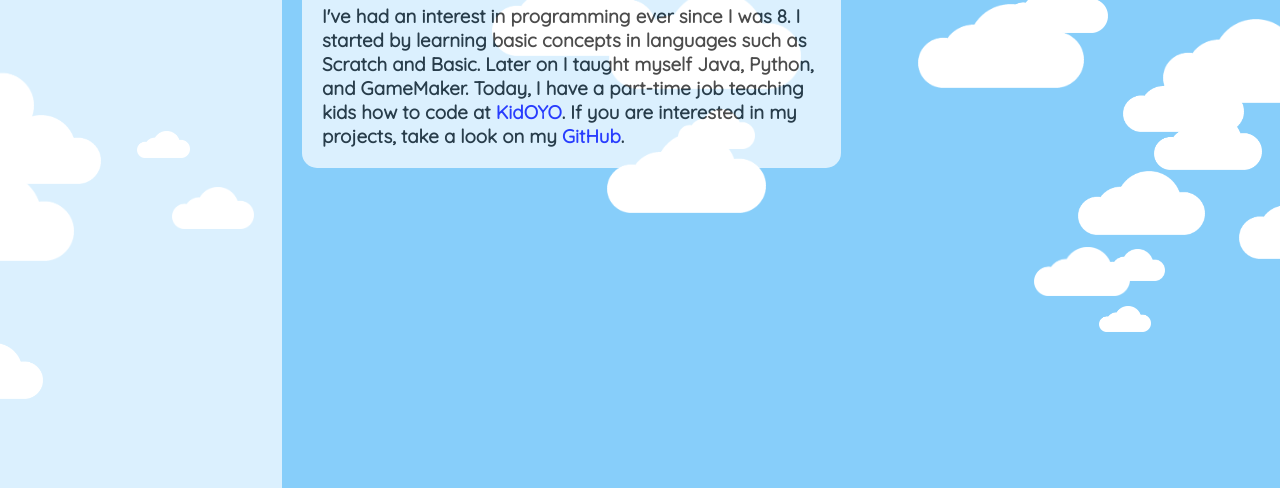
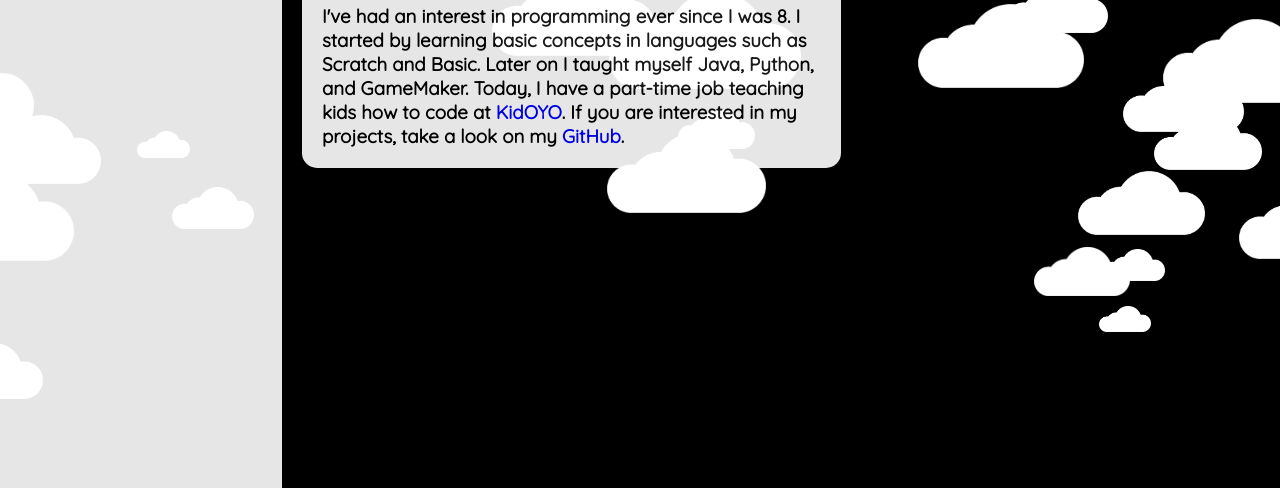
Before and after one commit to edwardscamera/edwardscamera.com, a plain HTML site: page index.html in a window 1280 px wide. Shown: the part 312-800 px from the top of the page. Drawn offline with Linux system fonts and the light colour scheme.

Commit message:
daylight cycle

```diff
--- a/script.js
+++ b/script.js
@@ -52,6 +52,70 @@ for (let i = 0; i < 30; i++) {
     });
     document.querySelector('#CloudContainer').appendChild(clouds[i].element);
 }
+
+// Background Color
+let points = {
+    0.0: [0, 0, 0],
+    0.22: [0, 0, 0],
+    0.24: [252, 169, 148],
+    0.26: [135, 206, 250],
+    0.5: [135, 206, 250],
+    0.74: [135, 206, 250],
+    0.76: [252, 169, 148],
+    0.78: [0, 0, 0],
+    1.0: [0, 0, 0],
+};
+
+const lerp = (a, b, v) => a + v * (b - a);
+
+function getLowest(points, x) {
+    const sorted = Object.keys(points)
+        .map(i => parseFloat(i))
+        .sort((a, b) => a - b);
+
+    if (x < sorted[0]) return sorted[0];
+    if (x > sorted[sorted.length - 1]) return sorted[sorted.length - 1];
+
+    let j = 0;
+    for (let i = 0; i < sorted.length; i++) {
+        if (x >= sorted[i]) j = sorted[i];
+    }
+
+    return j;
+}
+
+function getHighest(points, x) {
+    const sorted = Object.keys(points)
+        .map(i => parseFloat(i))
+        .sort((a, b) => a - b);
+
+    if (x < sorted[0]) return sorted[0];
+    if (x > sorted[sorted.length - 1]) return sorted[sorted.length - 1];
+
+    const lowest = getLowest(points, x);
+
+    return sorted[sorted.indexOf(lowest) + 1];
+
+}
+
+function getLerpAmount(points, x) {
+    return (x - getLowest(points, x)) / (getHighest(points, x) - getLowest(points, x));
+}
+
+function getColor(minutes) {
+    return [
+        lerp(points[getLowest(points, minutes / 1440)][0], points[getHighest(points, minutes / 1440)][0], getLerpAmount(points, minutes / 1440)),
+        lerp(points[getLowest(points, minutes / 1440)][1], points[getHighest(points, minutes / 1440)][1], getLerpAmount(points, minutes / 1440)),
+        lerp(points[getLowest(points, minutes / 1440)][2], points[getHighest(points, minutes / 1440)][2], getLerpAmount(points, minutes / 1440))
+    ];
+}
+
+const updateColors = () => {
+    const myval = getColor(((new Date()).getHours() * 60) + (new Date()).getMinutes());
+    document.body.style.backgroundColor = `rgb(${myval[0]}, ${myval[1]}, ${myval[2]})`;
+};
+updateColors();
+window.setInterval(updateColors, 60 * 1000);
 
 if (screen.width >= 480) {
     // Clouds
--- a/style.css
+++ b/style.css
@@ -21,7 +21,7 @@ body {
     body { height: 100vh; }
     #NavbarContainer {
         background-color: #ffffff;
-        opacity: 0.7;
+        opacity: 0.9;
         height: 100vh;
         position: fixed;
         padding: 20px;
@@ -40,7 +40,7 @@ body {
     }
     .ContentPane {
         background-color:#ffffff;
-        opacity: 0.7;
+        opacity: 0.9;
         padding: 20px;
         margin-bottom: 20px;
         border-radius: 15px;
@@ -50,7 +50,7 @@ body {
     .Project-Child {
         flex: 0 0 30%;
         background-color:#ffffff;
-        opacity: 0.7;
+        opacity: 0.9;
         margin: 10px;
         padding: 10px;
         border-radius: 15px;
@@ -94,7 +94,7 @@ body {
     }
     .ContentPane {
         background-color:#ffffff;
-        opacity: 0.7;
+        opacity: 0.9;
         margin-bottom: 20px;
         padding: 20px;
         border-radius: 15px;
@@ -103,7 +103,7 @@ body {
     .Project-Child {
         width: 100%;
         background-color:#ffffff;
-        opacity: 0.7;
+        opacity: 0.9;
         margin: 10px;
         padding: 10px;
         border-radius: 15px;
```
